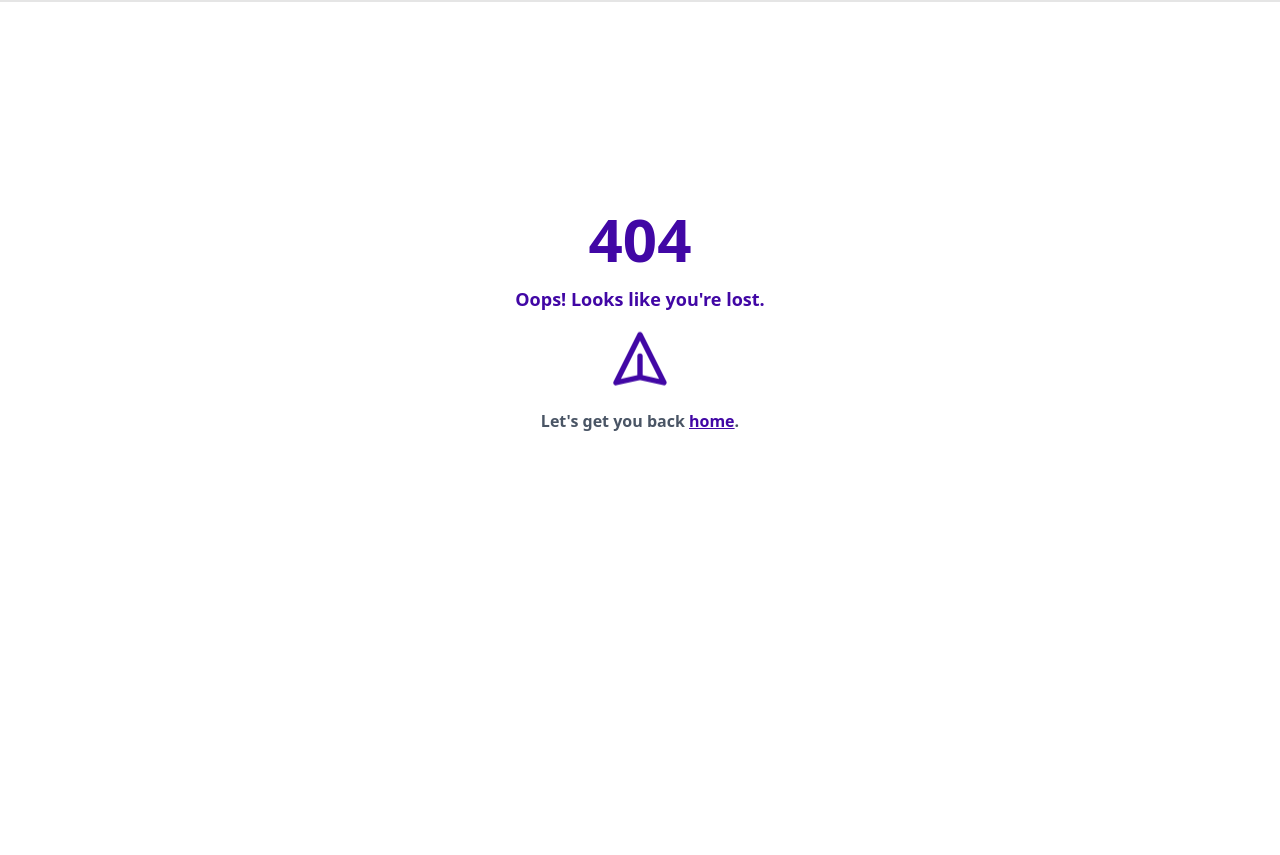
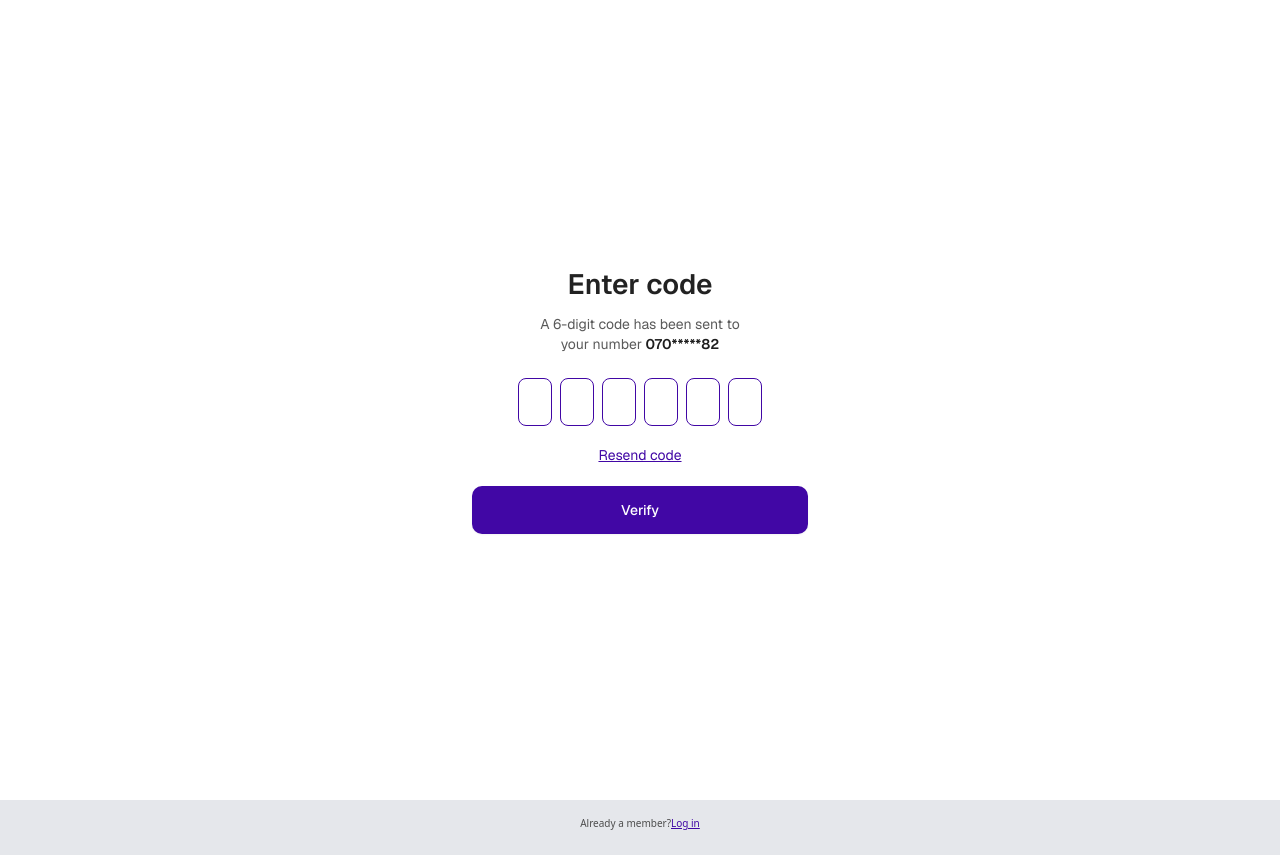
Before and after one commit to MastercraftHq/akibapamoja-frontend, a React (Vite) app: page /auth/register/confirm in a window 1280 px wide. Before the commit this address had no page. Before the commit the page ends 800 px from the top, so only its background shows below. Built offline with nearby package versions, Linux system fonts and the light colour scheme.

Commit message:
feat: add confirm code and display name pages, implement OTP field component

```diff
--- a/package.json
+++ b/package.json
@@ -16,6 +16,7 @@
     "class-variance-authority": "^0.7.1",
     "clsx": "^2.1.1",
     "lucide-react": "^0.525.0",
+    "radix-ui": "^1.4.2",
     "react": "^19.1.0",
     "react-dom": "^19.1.0",
     "react-helmet-async": "^2.0.5",
--- /dev/null
+++ b/src/components/ui/otp-field.tsx
@@ -0,0 +1,15 @@
+import { unstable_OneTimePasswordField as OneTimePasswordField } from "radix-ui";
+
+const OneTimePasswordFieldDemo = () => (
+  <OneTimePasswordField.Root className="flex items-center gap-2">
+    <OneTimePasswordField.Input className="flex items-center py-1.5 px-2.5 w-8.5 h-12 border border-primary rounded-[8px] focus:outline-none focus:ring focus:ring-primary" />
+    <OneTimePasswordField.Input className="flex items-center py-1.5 px-2.5 w-8.5 h-12 border border-primary rounded-[8px] focus:outline-none focus:ring focus:ring-primary" />
+    <OneTimePasswordField.Input className="flex items-center py-1.5 px-2.5 w-8.5 h-12 border border-primary rounded-[8px] focus:outline-none focus:ring focus:ring-primary" />
+    <OneTimePasswordField.Input className="flex items-center py-1.5 px-2.5 w-8.5 h-12 border border-primary rounded-[8px] focus:outline-none focus:ring focus:ring-primary" />
+    <OneTimePasswordField.Input className="flex items-center py-1.5 px-2.5 w-8.5 h-12 border border-primary rounded-[8px] focus:outline-none focus:ring focus:ring-primary" />
+    <OneTimePasswordField.Input className="flex items-center py-1.5 px-2.5 w-8.5 h-12 border border-primary rounded-[8px] focus:outline-none focus:ring focus:ring-primary" />
+    <OneTimePasswordField.HiddenInput />
+  </OneTimePasswordField.Root>
+);
+
+export default OneTimePasswordFieldDemo;
--- /dev/null
+++ b/src/pages/auth/confirm-code-page.tsx
@@ -0,0 +1,38 @@
+"use client";
+import { Button } from "@/components/ui/button";
+import OneTimePasswordFieldDemo from '@/components/ui/otp-field';
+export default function ConfirmCodePage() {
+  return (
+    <div className="min-h-screen font-geist text-[#303030] bg-white flex flex-col items-center justify-center px-2 sm:px-4 gap-6">
+      <div className="w-52 flex flex-col items-center gap-3">
+        <div className="flex justify-center items-center gap-1 text-center leading-[normal]">
+          <h1 className="text-charcoal  text-[28px] font-semibold">Enter code</h1>
+        </div>
+        <p className=" text-[#5A5A5A] text-sm font-normal text-center">
+          A 6-digit code has been sent to your number{" "}
+          <strong className="text-[#1E1E1E] font-semibold">070*****82</strong>
+        </p>
+      </div>
+      <form action="" className="w-84 flex flex-col items-center gap-5.5">
+        {/* input with 6 boxes for the code */}
+        <div className="flex flex-col justify-center items-center gap-5 self-stretch">
+          <div className="flex justify-center items-start gap-2 self-stretch">
+            <OneTimePasswordFieldDemo />
+          </div>
+          <p
+            style={{
+              textDecorationSkipInk: "auto",
+              textUnderlinePosition: "from-font",
+            }}
+            className="text-primary text-center text-sm leading-[normal] underline decoration-solid decoration-auto underline-offset-auto "
+          >
+            Resend code
+          </p>
+        </div>
+        <Button className="w-full h-12 bg-primary rounded-lg text-white font-medium text-sm">
+          Verify
+        </Button>
+      </form>
+    </div>
+  );
+}
--- /dev/null
+++ b/src/pages/auth/display-name-page.tsx
@@ -0,0 +1,32 @@
+import { Button } from "@/components/ui/button";
+
+export default function DisplayNamePage() {
+  return (
+    <div className="min-h-screen font-geist flex flex-col items-center justify-center px-2 sm:px-4 gap-6">
+      <h1 className="text-charcoal text-center text-[28px] leading-normal font-semibold">
+        What’s your name?
+      </h1>
+      <div className="flex flex-col items-center gap-5.5 w-81">
+        <form action="" className="w-full flex flex-col items-start gap-4">
+          <label
+            htmlFor="display-name"
+            className="text-sm text-[#303030] self-stretch"
+          >
+            Display Name
+          </label>
+          <input
+            type="text"
+            id="display-name"
+            name="display-name"
+            className="w-full h-12 flex py-1.5 px-3 items-center self-stretch rounded-[8px] bg-input-gray focus:outline-none focus:ring-2 focus:ring-primary text-[#AFAFAF]"
+            placeholder="Full name"
+          />
+          <p className="text-[#303030] text-center text-xs leading-normal">Feel free to use emojis or special characters.</p>
+        </form>
+        <Button className="w-full h-12 bg-primary rounded-lg text-white font-medium text-sm">
+          Next
+        </Button>
+      </div>
+    </div>
+  );
+}
--- a/src/styles/globals.css
+++ b/src/styles/globals.css
@@ -8,6 +8,7 @@
 @theme {
   --font-geist: "Geist", sans-serif;
   --color-primary: #4107a5;
+  --color-charcoal: #222;
   --color-input-gray: rgba(233, 233, 233, 0.44);
   --text-tiny: 0.625rem;
 }
```
Also changed, not shown: src/routes.tsx (+10 -0 lines), 1 other file (tests, documents, lock files or other folders).
